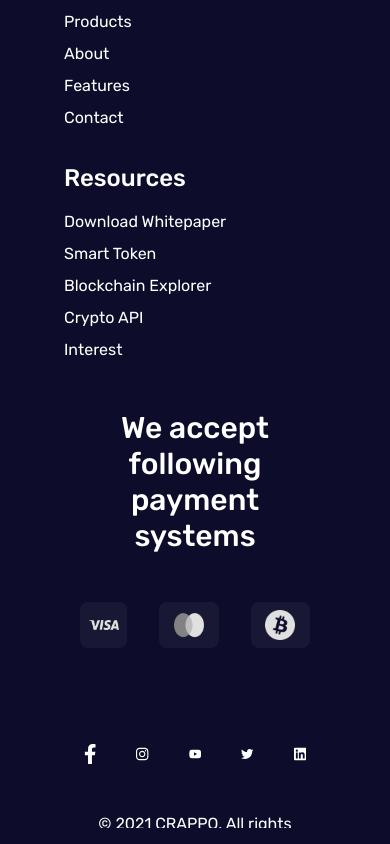
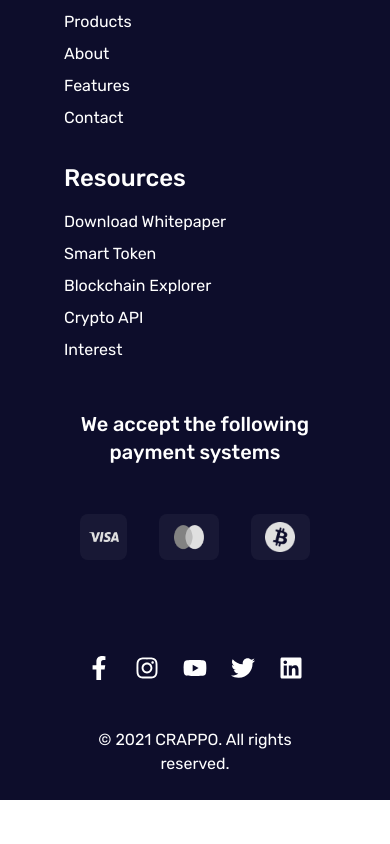
Before and after one commit to Uchechukwu10/crappo-challenge, a React (Create React App) app: page / in a window 390 px wide. Shown: the part 7164-8008 px from the top of the page. After the commit the page ends 7964 px from the top, so only its background shows below. Built offline with nearby package versions, Linux system fonts and the light colour scheme.

Commit message:
adjust footer spacing and padding

```diff
--- a/src/components/Footer.js
+++ b/src/components/Footer.js
@@ -27,7 +27,7 @@ const Footer = () => {
           <p>Interest</p>
         </div>
         <div className='xl:basis-4/12 lg:basis-full justify-center flex flex-col'>
-          <h3 className='font-medium text-3xl py-4 px-4 text-center'>We accept following payment systems</h3>
+          <h3 className='font-medium text-xl lg:text-3xl py-4 px-4 text-center'>We accept the following payment systems</h3>
           <div className='accepted-payment flex flex-row mt-8 justify-center'>
             <div className='visa-bw py-2 flex justify-center bg-white mx-4 w-24'><img src={visaBw} alt='bitcoin' /></div>
             <div className='master-bw py-2 flex justify-center px-3 bg-white mx-4 w-24'><img src={masterCard} alt='bitcoin' /></div>
@@ -35,14 +35,14 @@ const Footer = () => {
           </div>
         </div>
       </div>
-      <div className='copyright flex lg:justify-between pt-24 flex-col-reverse lg:flex-row'>
+      <div className='copyright flex lg:justify-between pt-24 pb-10 flex-col-reverse lg:flex-row'>
         <p className='text-center mt-4 relative top-8 lg:top-0'> &copy; 2021 CRAPPO. All rights reserved.</p>
-        <div className='socials flex items-end'>
-          <FaFacebookF className='text-xl mx-5'/>
-          <FaInstagram className='text-xl mx-5'/>
-          <FaYoutube className='text-xl mx-5'/>
-          <FaTwitter className='text-xl mx-5'/>
-          <FaLinkedin className='text-xl mx-5'/>
+        <div className='socials flex lg:items-end justify-center'>
+          <FaFacebookF className='text-2xl lg:text-xl mx-3 lg:mx-5'/>
+          <FaInstagram className='text-2xl lg:text-xl mx-3 lg:mx-5'/>
+          <FaYoutube className='text-2xl lg:text-xl mx-3 lg:mx-5'/>
+          <FaTwitter className='text-2xl lg:text-xl mx-3 lg:mx-5'/>
+          <FaLinkedin className='text-2xl lg:text-xl mx-3 lg:mx-5'/>
         </div>
       </div>
     </section>
```
